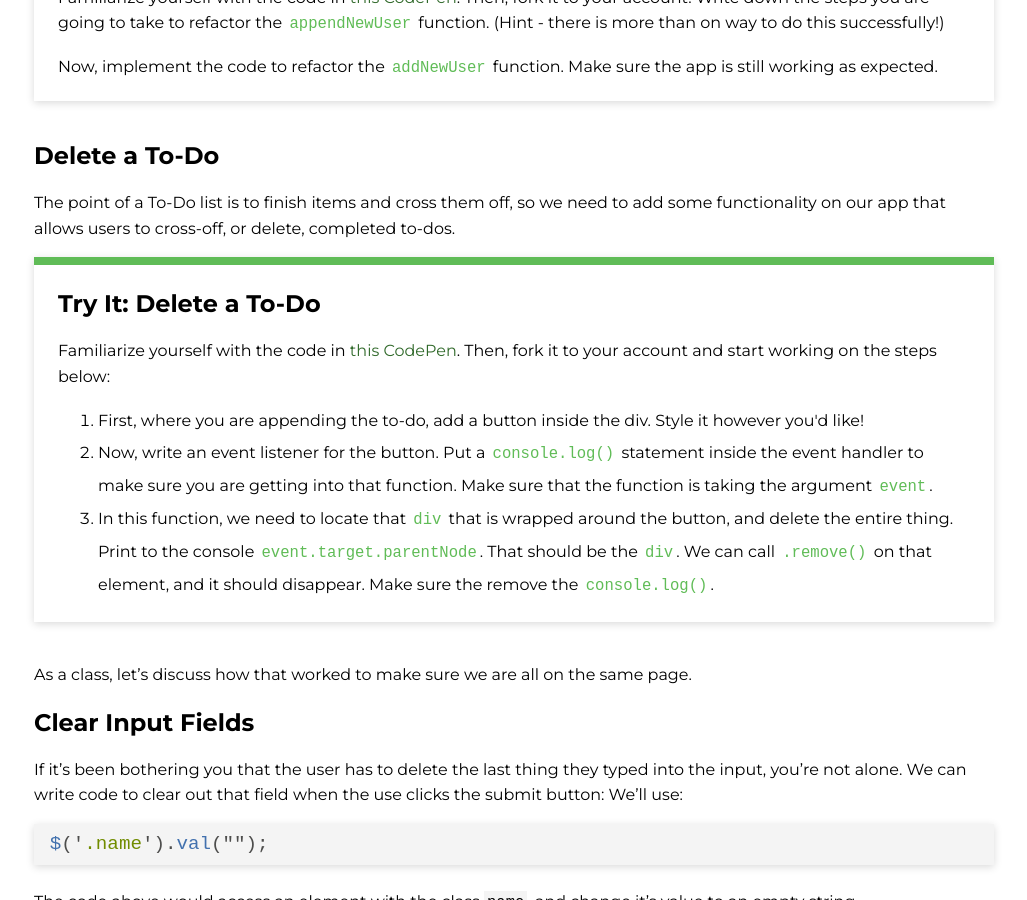
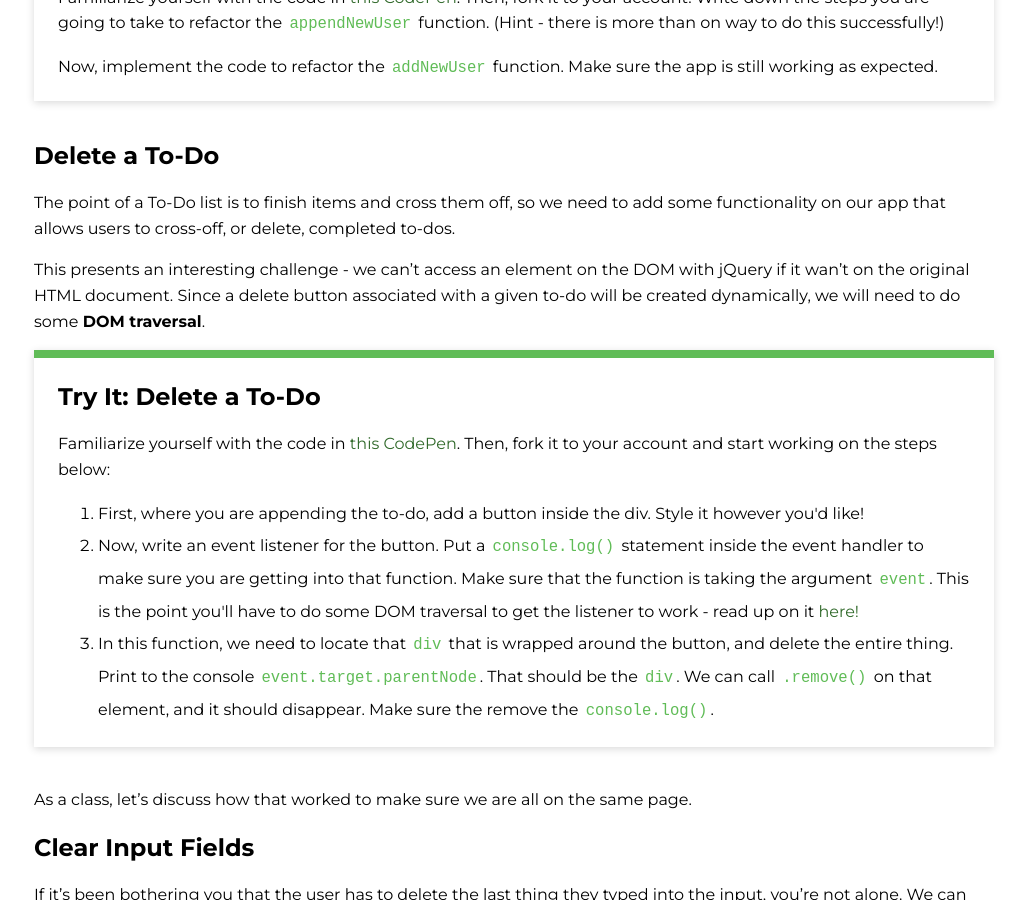
Before and after one commit to ameseee/kwk-curriculum-site, a Jekyll site: the page built from web-app/lessons/dom-manipulation-2/index.md, in a window 1280 px wide and 900 px high, scrolled down 6885 px. Shown: the whole window, without its empty margins (126-1153 px from the left). Built offline with Jekyll 4.4.1, drawn with Linux system fonts in a browser that asks for light colours; nearby versions of some CDN libraries.

Commit message:
Add hint for deleting dynamic elements from the DOM

```diff
--- a/web-app/lessons/dom-manipulation-2/index.md
+++ b/web-app/lessons/dom-manipulation-2/index.md
@@ -222,12 +222,14 @@ To make sure everyone is on the same page...
 
 The point of a To-Do list is to finish items and cross them off, so we need to add some functionality on our app that allows users to cross-off, or delete, completed to-dos.
 
+This presents an interesting challenge - we can't access an element on the DOM with jQuery if it wan't on the original HTML document. Since a delete button associated with a given to-do will be created dynamically, we will need to do some **DOM traversal**.
+
 <div class="try-it">
   <h2>Try It: Delete a To-Do</h2>
   <p>Familiarize yourself with the code in <a href="https://codepen.io/turing-kwk/pen/XwWgXe">this CodePen</a>. Then, fork it to your account and start working on the steps below:</p>
   <ol>
     <li>First, where you are appending the to-do, add a button inside the div. Style it however you'd like!</li>
-    <li>Now, write an event listener for the button. Put a <code class="try-it-code">console.log()</code> statement inside the event handler to make sure you are getting into that function. Make sure that the function is taking the argument <code class="try-it-code">event</code>.</li>
+    <li>Now, write an event listener for the button. Put a <code class="try-it-code">console.log()</code> statement inside the event handler to make sure you are getting into that function. Make sure that the function is taking the argument <code class="try-it-code">event</code>. This is the point you'll have to do some DOM traversal to get the listener to work - read up on it <a target="blank" href="https://stackoverflow.com/questions/12065329/jquery-adding-event-listeners-to-dynamically-added-elements">here!</a></li>
     <li>In this function, we need to locate that <code class="try-it-code">div</code> that is wrapped around the button, and delete the entire thing. Print to the console <code class="try-it-code">event.target.parentNode</code>. That should be the <code class="try-it-code">div</code>. We can call <code class="try-it-code">.remove()</code> on that element, and it should disappear. Make sure the remove the <code class="try-it-code">console.log()</code>.</li>
   </ol>
 </div>
```
